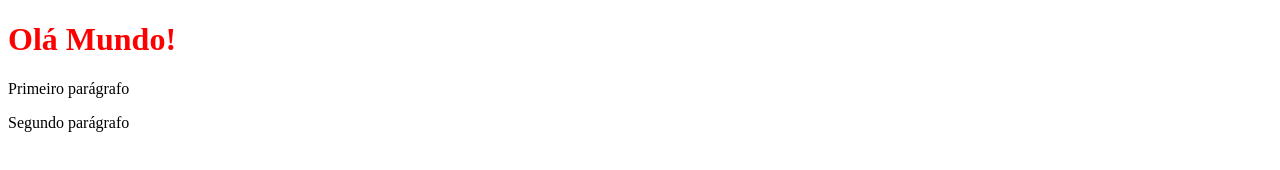
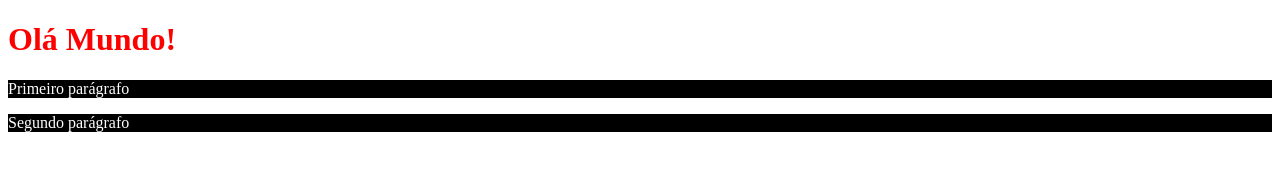
Before and after one commit to toraneko-san/github, a plain HTML site: page index.html in a window 1280 px wide. Drawn offline with Linux system fonts and the light colour scheme.

Commit message:
mudar cor do paragrafo

```diff
--- a/index.html
+++ b/index.html
@@ -8,6 +8,11 @@
       h1 {
         color: red;
       }
+
+      p {
+        background-color: black;
+        color: white;
+      }
     </style>
   </head>
   <body>
```
